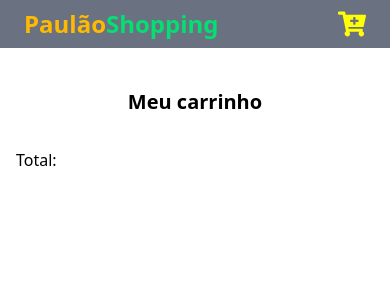
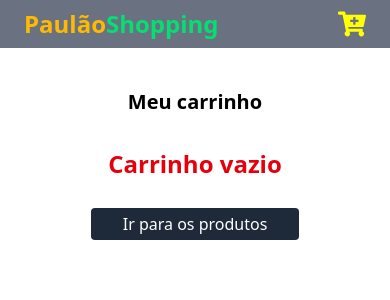
Before and after one commit to paulo-beltramin/carrinho-ecommerce, a React (Vite) app: page /carrinho in a window 390 px wide. Shown: the top 300 px of the page. Built offline with nearby package versions, Linux system fonts and the light colour scheme.

Commit message:
finalizado responsividade para tablet, desktop e celulares

```diff
--- a/src/pages/cart/index.tsx
+++ b/src/pages/cart/index.tsx
@@ -1,5 +1,6 @@
 import { useContext } from "react"
 import { cartContext } from "../../Components/Context/cartContext"
+import { Link } from "react-router-dom"
 
 
 const Cart = () => {
@@ -13,18 +14,28 @@ const Cart = () => {
         Meu carrinho
       </p>
 
+      {cart.length <= 0 ? <>
+        <span className="text-center block text-2xl font-bold text-red-600">
+          Carrinho vazio
+        </span>
+        <Link to={'/'} className="flex justify-center">
+          <p className="bg-gray-800 text-white text-center px-4 py-1 w-52 mt-7
+          rounded ">
+            Ir para os produtos
+          </p>
+        </Link></> :
+        <>
+          {cart.length > 0 &&
+            <>
               {cart.map((item) => (
-        <section className="grid lg:flex md:grid-cols md:gap-y-4  justify-between items-center border-b-2 w-full" key={item.id}>
-          <div className="w-32">
-            <img src={item.cover} alt="imagem do produto" />
-          </div>
-
-          <div>
+                <section key={item.id}>
+                  <div className="flex flex-col gap-4 lg:flex lg:flex-row lg:justify-between items-center border-b-2 w-full">
+                    <img className="w-32  " src={item.cover} alt="imagem do produto" />
                     <strong> {item.price.toLocaleString("pt-br", {
                       style: 'currency',
                       currency: 'BRL'
                     })}</strong>
-          </div>
+
 
                     <div className="flex gap-4 items-center">
                       <button onClick={() => removeItemCart(item)} className="bg-zinc-600 px-4 rounded font-extrabold text-white cursor-pointer">
@@ -50,14 +61,19 @@ const Cart = () => {
                         }
                       </strong>
                     </div>
+                  </div>
                 </section>
               ))}
 
-      <div className="mt-4 font-medium">
+              <div className="mb-12 mt-7 font-medium pl-4">
                 <p>
                   Total: {total}
                 </p>
               </div>
+            </>
+          }
+        </>
+      }
 
     </div>
   )
```
Lines whose indentation alone changed are shown as unchanged.
